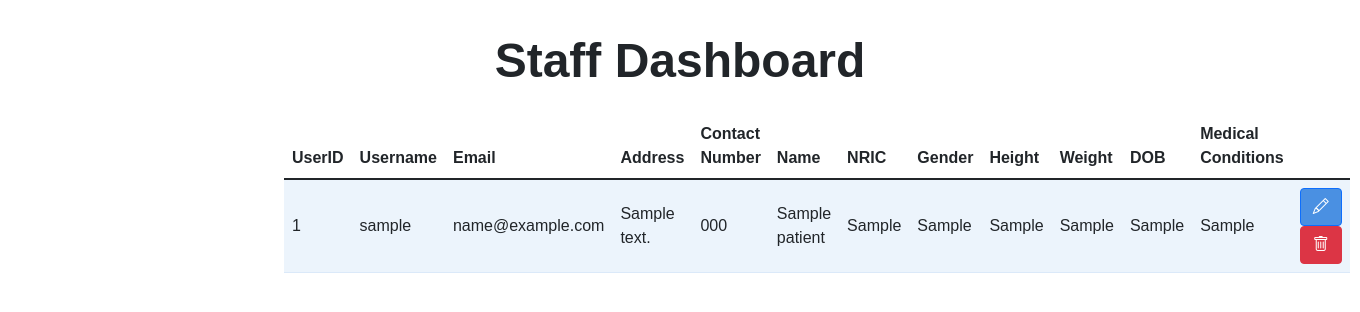
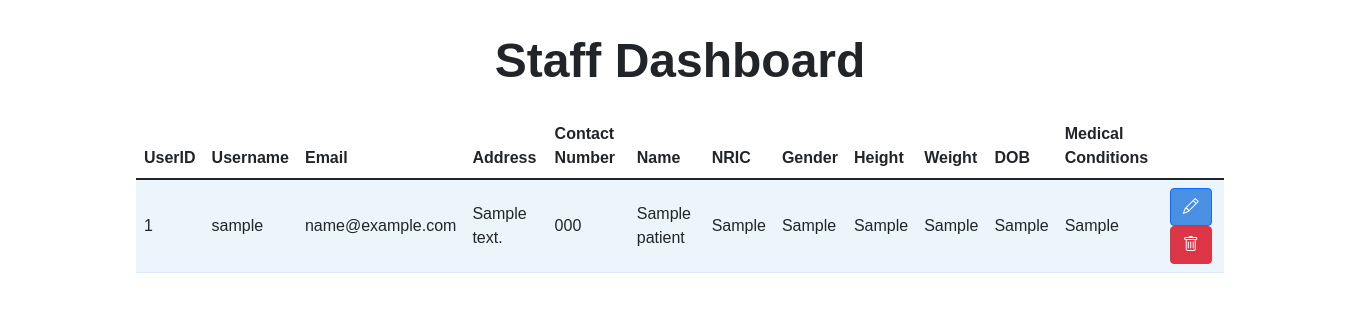
Before and after one commit to glenngx/INF2003-P2-Group15, a Flask app: page /staff_dashboard in a window 1360 px wide. Shown: the part 56-368 px from the top of the page. Run offline with Flask 3, Linux system fonts and the light colour scheme; the visitor is signed in with stand-in values (Sample User, id 1); tables that the repository leaves empty or names only in its code hold one stand-in row (values such as "Sample post").

Commit message:
fixed staff dashboard view

```diff
--- a/static/css/staff_dashboard.css
+++ b/static/css/staff_dashboard.css
@@ -4,21 +4,34 @@ h1 {
 
 .container-fluid {
     text-align: center;
+    width: 100%;
 }
 
 .container-content {
-    margin: 0 20vw;
+    width: 100% !important;
 }
 
-table {
+.table-container {
+    max-height: 600px;
+    overflow-y: auto;
+    width: 100%;
+}
+
+.table {
+    width: 80vw;
+    margin: 0 auto;
     text-align: left;
+    --bs-table-striped-bg: rgba(74, 144, 226, 0.1);
+    border-color: #dbe9f9;
 }
 
 td {
-    vertical-align:middle;
+    vertical-align: middle;
 }
 
-.table {
-    --bs-table-striped-bg: rgba(74, 144, 226, 0.1);
-    border-color: #dbe9f9;
+@media only screen and (max-height: 640px) {
+    .table-container {
+        max-height: 70vh;
+    }
+
 }
--- a/templates/staff_dashboard.html
+++ b/templates/staff_dashboard.html
@@ -18,7 +18,7 @@
             {% endfor %}
         {% endif %}
     {% endwith %}
-
+    <div class="table-container">
         <table class="table table-striped">
             <thead>
                 <tr>
@@ -67,6 +67,7 @@
             </tbody>
         </table>
     </div>
+</div>
 
 <script>
     // Hide the flash message after 3 seconds
```
Lines whose indentation alone changed are shown as unchanged.
